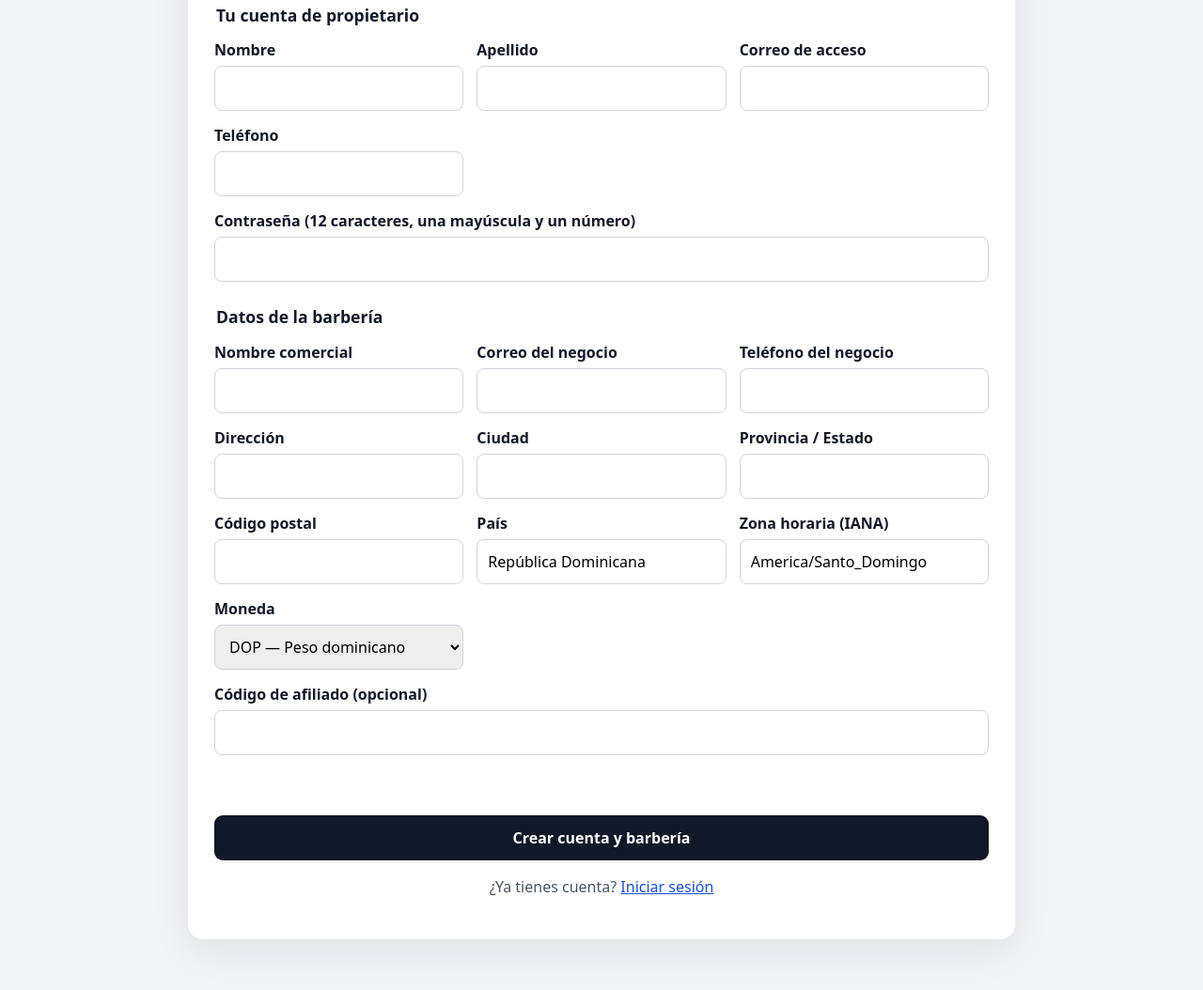
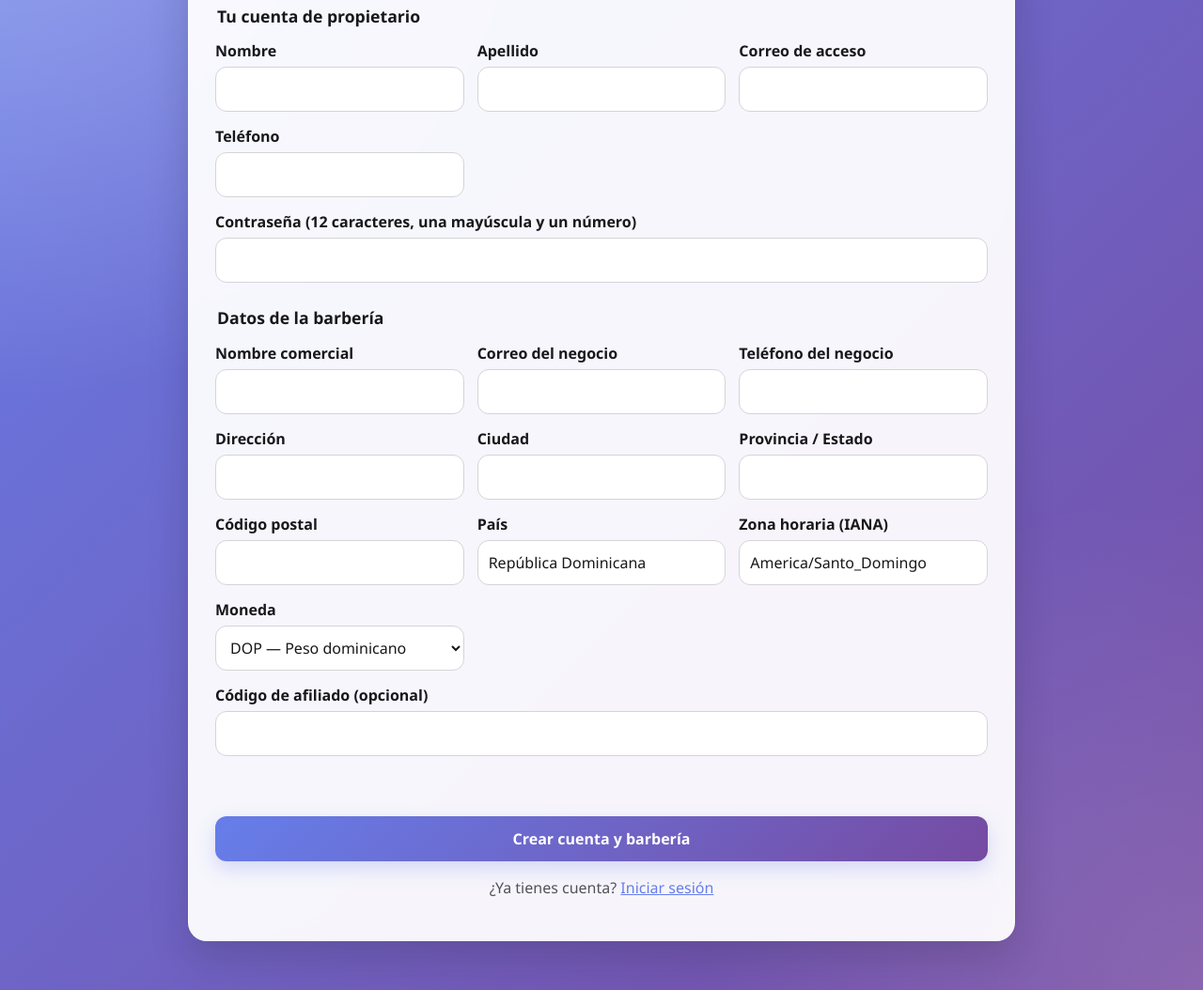
Before and after one commit to Oaquinor/BarberFlow, a website: page frontend/signup.html in a window 1280 px wide. Shown: the part 201-1255 px from the top of the page at 94% size. Drawn offline with Linux system fonts and the light colour scheme; no server answers.

Commit message:
style: unify account pages with KingFlow branding

```diff
--- /dev/null
+++ b/frontend/css/auth-pages.css
@@ -0,0 +1,91 @@
+:root {
+  --brand-primary: #667eea;
+  --brand-secondary: #764ba2;
+  --text-primary: #18181b;
+  --text-secondary: #52525b;
+  --control-border: #d4d4d8;
+  --focus-ring: rgba(102, 126, 234, 0.2);
+}
+
+body {
+  background:
+    radial-gradient(circle at 0% 0%, rgba(255, 255, 255, 0.35) 0%, transparent 35%),
+    radial-gradient(circle at 100% 100%, rgba(255, 255, 255, 0.15) 0%, transparent 30%),
+    linear-gradient(135deg, var(--brand-primary), var(--brand-secondary));
+  color: var(--text-primary);
+  font-family: "Segoe UI", Tahoma, Geneva, Verdana, sans-serif;
+}
+
+.card {
+  background: rgba(255, 255, 255, 0.94);
+  border: 1px solid rgba(255, 255, 255, 0.55);
+  border-radius: 20px;
+  box-shadow: 0 16px 42px rgba(24, 24, 27, 0.18);
+  backdrop-filter: blur(10px);
+}
+
+h1 {
+  color: var(--brand-primary);
+}
+
+p {
+  color: var(--text-secondary);
+}
+
+input,
+select,
+textarea {
+  color: var(--text-primary);
+  background: #fff;
+  border: 1px solid var(--control-border);
+  border-radius: 12px;
+  font: inherit;
+  transition: border-color 160ms ease, box-shadow 160ms ease;
+}
+
+input:focus-visible,
+select:focus-visible,
+textarea:focus-visible {
+  outline: 3px solid var(--focus-ring);
+  outline-offset: 1px;
+  border-color: var(--brand-primary);
+}
+
+button {
+  color: #fff;
+  background: linear-gradient(135deg, var(--brand-primary), var(--brand-secondary));
+  border-radius: 12px;
+  box-shadow: 0 8px 20px rgba(102, 126, 234, 0.25);
+  font-family: inherit;
+  transition: transform 150ms ease, box-shadow 180ms ease, opacity 180ms ease;
+}
+
+button:hover:not(:disabled) {
+  transform: translateY(-1px);
+  box-shadow: 0 12px 24px rgba(102, 126, 234, 0.32);
+}
+
+button:focus-visible,
+a:focus-visible {
+  outline: 3px solid var(--brand-secondary);
+  outline-offset: 3px;
+}
+
+button:disabled {
+  opacity: 0.6;
+  cursor: wait;
+}
+
+a,
+.foot a {
+  color: var(--brand-primary);
+}
+
+@media (prefers-reduced-motion: reduce) {
+  *,
+  *::before,
+  *::after {
+    scroll-behavior: auto !important;
+    transition-duration: 0.01ms !important;
+  }
+}
--- a/frontend/signup.html
+++ b/frontend/signup.html
@@ -3,13 +3,14 @@
 <head>
   <meta charset="utf-8">
   <meta name="viewport" content="width=device-width, initial-scale=1">
-  <meta name="theme-color" content="#111827">
+  <meta name="theme-color" content="#667eea">
   <link rel="manifest" href="/manifest.webmanifest">
   <link rel="icon" type="image/svg+xml" href="/icons/icon-192.svg">
   <title>Crear barbería | KingFlow Barber</title>
   <style>
     *{box-sizing:border-box}body{margin:0;background:#f3f4f6;color:#111827;font:16px/1.5 system-ui,sans-serif}.wrap{max-width:920px;margin:32px auto;padding:20px}.card{background:white;border-radius:16px;padding:28px;box-shadow:0 12px 40px #11182714}h1{margin:0 0 6px}p{color:#4b5563}.grid{display:grid;grid-template-columns:repeat(auto-fit,minmax(230px,1fr));gap:14px}.wide{grid-column:1/-1}label{display:block;font-weight:600;margin-bottom:5px}input,select{width:100%;padding:11px;border:1px solid #d1d5db;border-radius:8px;font:inherit}fieldset{border:0;padding:0;margin:24px 0}legend{font-size:1.1rem;font-weight:700;margin-bottom:12px}button{width:100%;border:0;border-radius:9px;background:#111827;color:white;padding:13px;font:700 1rem system-ui;cursor:pointer}button:disabled{opacity:.6;cursor:wait}#result{min-height:24px;color:#b91c1c}.foot{text-align:center}.foot a{color:#1d4ed8}@media(max-width:600px){.wrap{margin:8px auto;padding:10px}.card{padding:20px}}
   </style>
+  <link rel="stylesheet" href="/css/auth-pages.css">
 </head>
 <body><main class="wrap"><section class="card">
   <h1>Abre tu barbería en KingFlow</h1><p>El registro crea tu espacio de trabajo y activa el plan gratuito por 30 días. Configurarás el negocio en el siguiente paso.</p>
--- a/frontend/sw.js
+++ b/frontend/sw.js
@@ -1,5 +1,5 @@
 const CACHE_PREFIX = 'kingflow-pwa-';
-const CACHE_NAME = `${CACHE_PREFIX}v28`;
+const CACHE_NAME = `${CACHE_PREFIX}v29`;
 const ASSETS_TO_CACHE = [
   '/',
   '/index.html',
@@ -11,6 +11,7 @@ const ASSETS_TO_CACHE = [
   '/offline.html',
   '/manifest.webmanifest',
   '/css/styles.css',
+  '/css/auth-pages.css',
   '/css/account-security.css',
   '/css/ui-feedback.css',
   '/js/main.js?v=20261120-csp-events',
```
Also changed, not shown: frontend/browser-tests/responsive-pages.spec.js (+19 -0 lines), frontend/reset-password.html (+2 -1 lines), frontend/tests/form-accessibility.test.js (+12 -0 lines), frontend/tests/service-worker.test.js (+2 -1 lines).
